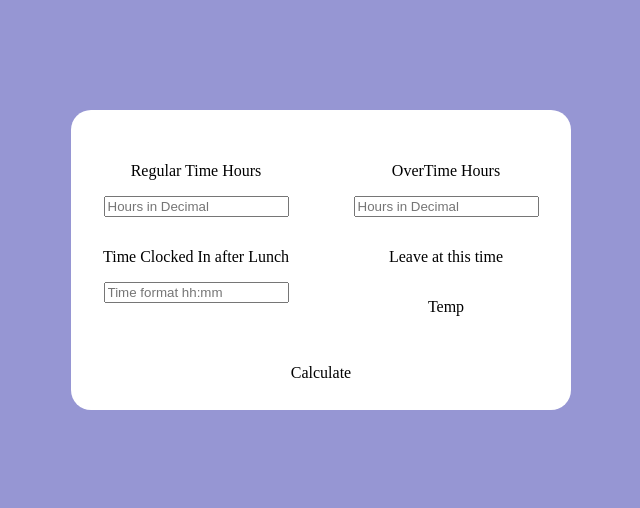
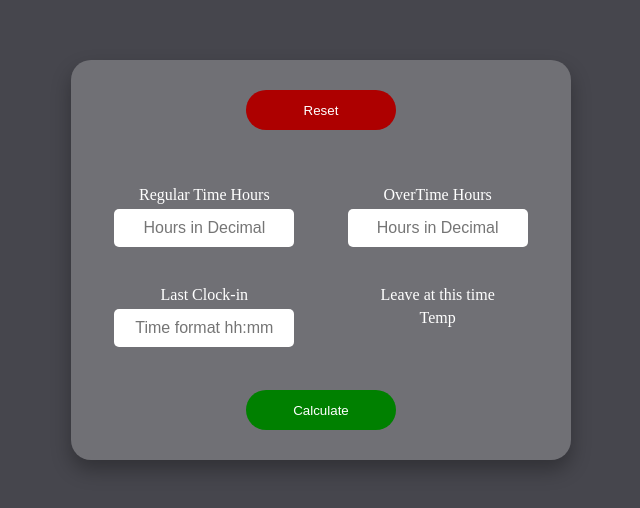
Before and after one commit to genglerjoshua/timeout-calc, a plain HTML site: page index.html in a window 1280 px wide. Shown: the part 140-648 px from the top of the page, without its empty margins (319-959 px from the left). Drawn offline with Linux system fonts and the light colour scheme.

Commit message:
CSS updates
Added color, changed margins and paddings, added hover effects for buttons.

Tinkered with the JS code, nothing substantial.

```diff
--- a/index.html
+++ b/index.html
@@ -11,7 +11,8 @@
 <body>
     <main>
         <section id="card">
-            <div id="card-top">
+            <button id="card-top">Reset</button>
+            <div id="card-mid">
                 <div id="reg-time" class="element">
                     <p>Regular Time Hours</p>
                     <input id="reg-input" placeholder="Hours in Decimal">
@@ -21,7 +22,7 @@
                     <input id="ot-input" placeholder="Hours in Decimal">
                 </div>
                 <div id="lunch-in" class="element">
-                    <p>Time Clocked In after Lunch</p>
+                    <p>Last Clock-in</p>
                     <input id="lunch-input" placeholder="Time format hh:mm">
                 </div>
                 <div id="clock-out" class="element">
@@ -29,9 +30,7 @@
                     <p id="time-output">Temp</p>
                 </div>
             </div>
-            <div id="card-bottom">
-                Calculate
-            </div>
+            <button id="card-bottom">Calculate</button>
         </section>
     </main>
 </body>
--- a/index.js
+++ b/index.js
@@ -7,7 +7,7 @@ const timeOutput = document.getElementById('time-output');
 
 // Create a function to calculate time out when "caclulate" is clicked
 
-function() {
+function calc() {
     // 40-(regular + (ot * 1.5)) + lunch clock in
     time = 40 - (regInput.value + (otInput.value * 1.5)) + lunchInput.value;
 
--- a/styles.css
+++ b/styles.css
@@ -1,5 +1,5 @@
 body {
-    background-color: rgb(150, 150, 211);
+    background-color: rgb(70, 70, 77);
 }
 
 main {
@@ -7,13 +7,37 @@ main {
     width: 95vw;
 }
 
+p {
+    margin-bottom: 5px;
+}
+
+input {
+    border-style: none;
+    border-radius: 5px;
+    text-align: center;
+    font-size: 16px;
+    width: 80%;
+    padding: 10px;
+}
+
+button {
+    align-items: center;
+    justify-content: center;
+    height: 40px;
+    width: 150px;
+    border-style: none;
+    border-radius: 20px;
+    color: white;
+}
+
 .element {
     display: flex;
     flex-direction: column;
     align-items: center;
-    justify-content: space-evenly;
+    justify-content: flex-start;
     width: 40%;
     height: 40%;
+    color: white;
 }
 
 #card {
@@ -21,25 +45,44 @@ main {
     display: flex;
     flex-direction: column;
     align-items: center;
-    justify-content: space-around;
+    justify-content: space-evenly;
     left: 0;
     right: 0;
     top: 0;
     bottom: 0;
-    height: 300px;
+    height: 400px;
     width: 500px;
     margin: auto;
     background-color: white;
     border-radius: 20px;
+    background-color: rgb(112, 112, 117);
+    box-shadow: 0px 10px 20px 0 rgba(0, 0, 0, 0.3);
 }
 
 #card-top {
+    background-color: rgb(173, 0, 0);
+}
+
+#card-top:hover {
+    background-color: rgb(255, 0, 0);
+}
+
+#card-mid {
     display: inline-flex;
     flex-wrap: wrap;
     align-content: space-around;
-    justify-content: space-around;
+    justify-content: space-evenly;
+    height: 50%;
 }
 
 #card-bottom {
-    display: flex;
+    background-color: rgb(0, 128, 0);
 }
+
+#card-bottom:hover {
+    background-color: rgb(0, 185, 0);
+}
+
+#time-output {
+    margin: 0;
+}
```
